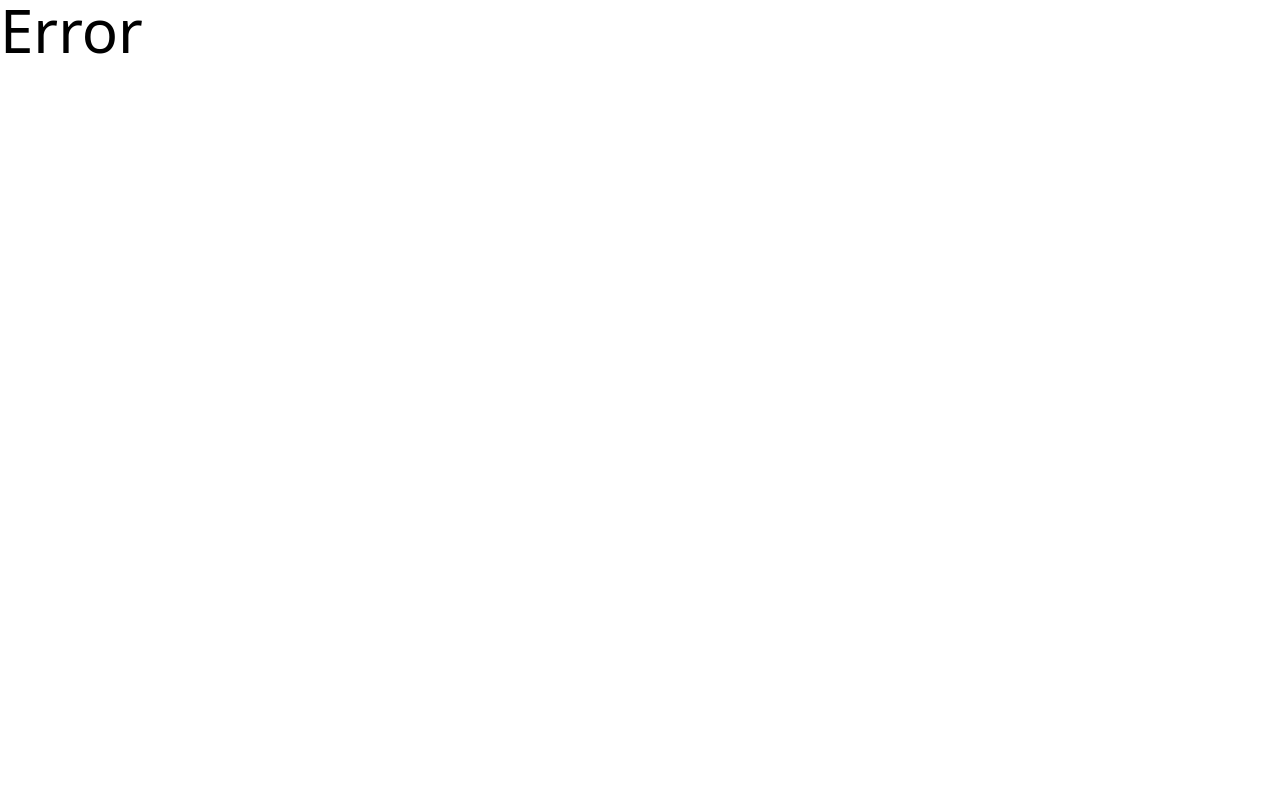
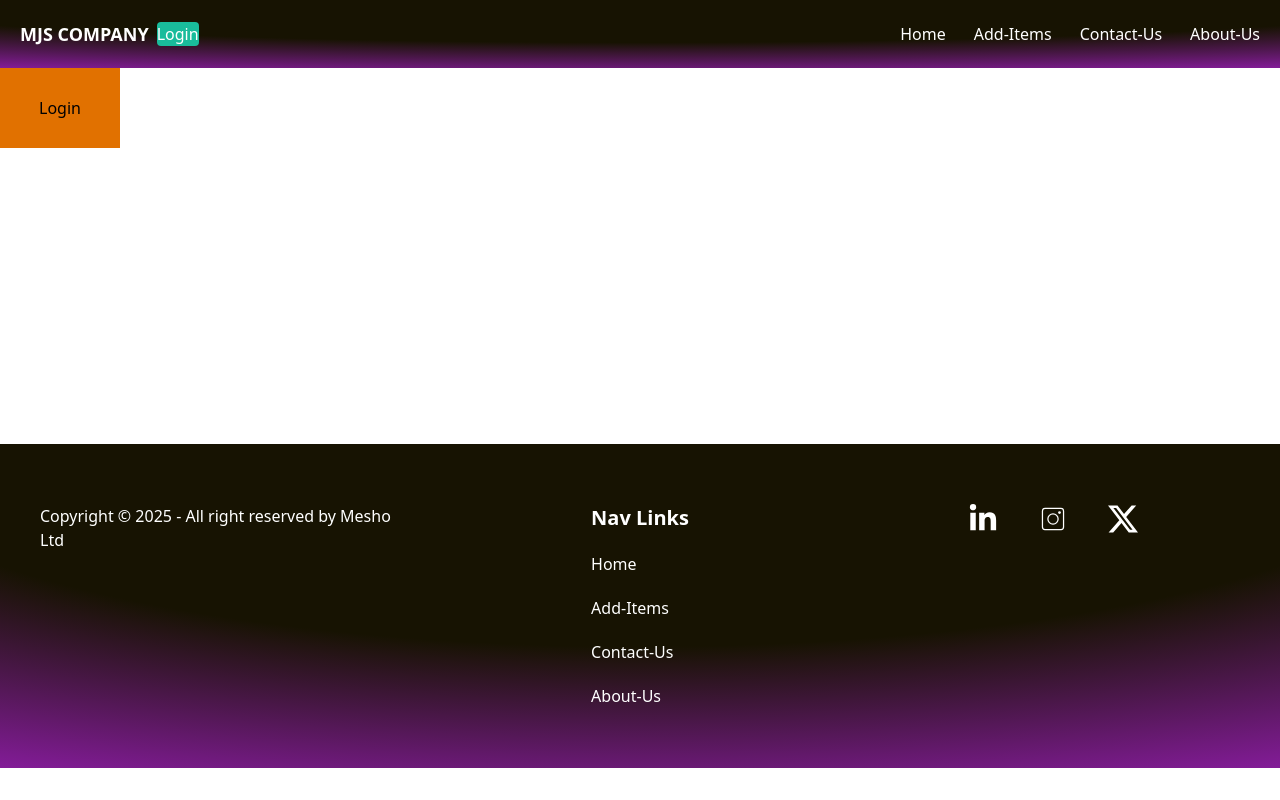
Before and after one commit to sadhin28/Mjs-company-client, a React (Vite) app: page /adminlogin in a window 1280 px wide. Before the commit this address had no page. Built offline with nearby package versions, Linux system fonts and the light colour scheme.

Commit message:
add login

```diff
--- a/package.json
+++ b/package.json
@@ -16,6 +16,7 @@
     "@tailwindcss/vite": "^4.1.10",
     "aos": "^2.3.4",
     "clsx": "^2.1.1",
+    "dotenv": "^16.6.1",
     "localforage": "^1.10.0",
     "lucide-react": "^0.523.0",
     "match-sorter": "^8.0.3",
--- /dev/null
+++ b/src/components/AdminLogin.jsx
@@ -0,0 +1,21 @@
+import { useContext } from "react";
+import { AuthContext } from "../provider/AuthProvider";
+import { useNavigate } from "react-router-dom";
+
+const AdminLogin = () => {
+     const navigate= useNavigate()
+     const {user,setUser}=useContext(AuthContext)
+  const  handelbutton =()=>{
+    setUser( !null)
+    if(user){
+        navigate('/add-items')
+    }
+  }
+    return (
+        <div>
+            <button onClick={handelbutton} className='btn  h-20 w-30 bg-amber-600 '>Login</button>
+        </div>
+    );
+};
+
+export default AdminLogin;
--- a/src/components/Navbar.jsx
+++ b/src/components/Navbar.jsx
@@ -1,8 +1,8 @@
-import { useEffect, useState } from "react";
+import {  useContext, useEffect, useState } from "react";
 import { RxHamburgerMenu } from "react-icons/rx";
 import { VscClose } from "react-icons/vsc";
 import { CiSearch } from "react-icons/ci";
-import { NavLink } from "react-router-dom";
+import { Link, NavLink } from "react-router-dom";
 
 
 
@@ -24,7 +24,11 @@ const navItems = [
         link: "/aboutus",
     },
 
+
 ];
+
+
+
 //motion
 
 import {
@@ -36,6 +40,7 @@ import {
 import { cn } from "../lib/util";
 import Overlay from "../ui/Overlay";
 import useMobile from "../lib/ForMobile";
+import { AuthContext } from "../provider/AuthProvider";
 
 
 const COLORS_TOP = ["#29C48BFF","#DF1767FF","#184B9BFF", "#AC0BC5FF", "#949823FF", "#335F56FF"];
@@ -80,7 +85,10 @@ function Header() {
         return () => window.removeEventListener("scroll", handleScroll);
     }, []);
 
-
+    const {user,setUser}=useContext(AuthContext)
+     const handelLogout=()=>{
+        setUser(null)
+     }
     return (
 
         <motion.header
@@ -98,9 +106,19 @@ function Header() {
         >
 
             <div className="width items-center padding-x flex gap-10 justify-between">
-                <div className="flex gap-2 items-center ">
+                <div className="flex  gap-2 items-center ">
 
                     <div className="font-semibold text-lg text-nowrap">MJS COMPANY</div>
+                   <div className="flex space-x-3 justify-">
+                     {
+                        !user ? <>
+                            <Link to='/adminlogin' className="btn bg-[#19BC9B] border-none rounded-sm">Login</Link>
+
+                            </> :<Link to='/' onClick={handelLogout} className="border-2 btn rounded-sm text-white bg-transparent">Logout</Link>
+
+                    }
+                   </div>
+
                 </div>
 
                 {isMobile ? (
--- a/src/provider/AuthProvider.jsx
+++ b/src/provider/AuthProvider.jsx
@@ -1,13 +1,15 @@
-import { createContext } from "react";
+import { createContext, useEffect, useState } from "react";
 export const AuthContext=createContext();
 
 
 
 
 const AuthProvider = ({children}) => {
+    const [user,setUser]=useState(null)
 
     const authInfo={
-
+       user,
+       setUser
     }
 
     return (
--- /dev/null
+++ b/src/routes/Privateroute.jsx
@@ -0,0 +1,18 @@
+import { useContext } from "react";
+import { Navigate, useLocation } from "react-router-dom";
+import { AuthContext } from "../provider/AuthProvider";
+
+const Privateroute = ({children}) => {
+   const {user}=useContext(AuthContext)
+
+    const location = useLocation()
+
+   if(user !== null){
+      return children
+   }
+    return (
+        <Navigate to="/adminlogin" state={location.pathname}/>
+    );
+};
+
+export default Privateroute;
```
Also changed, not shown: src/routes/Router.jsx (+7 -1 lines), 2 other files (tests, documents, lock files or other folders).
